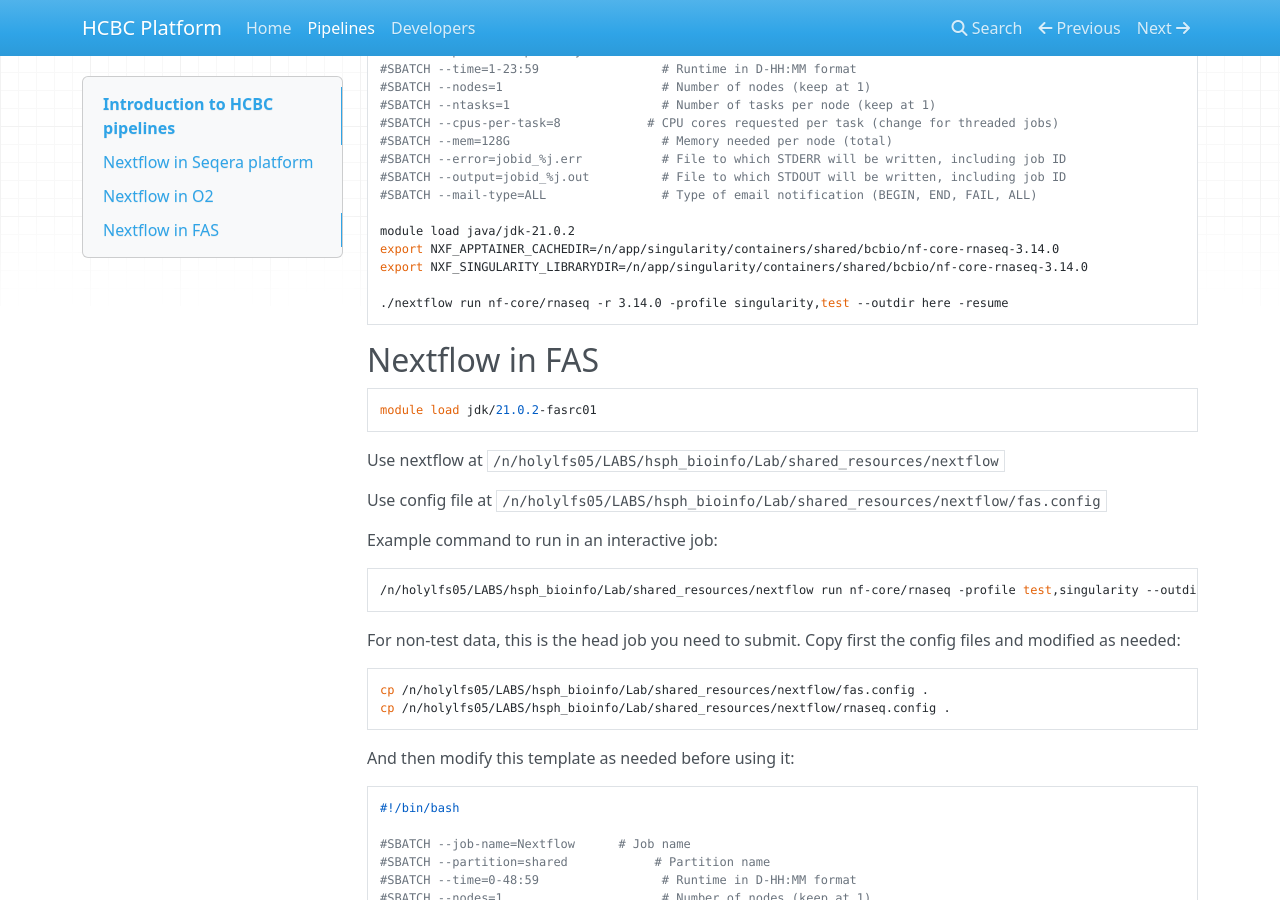
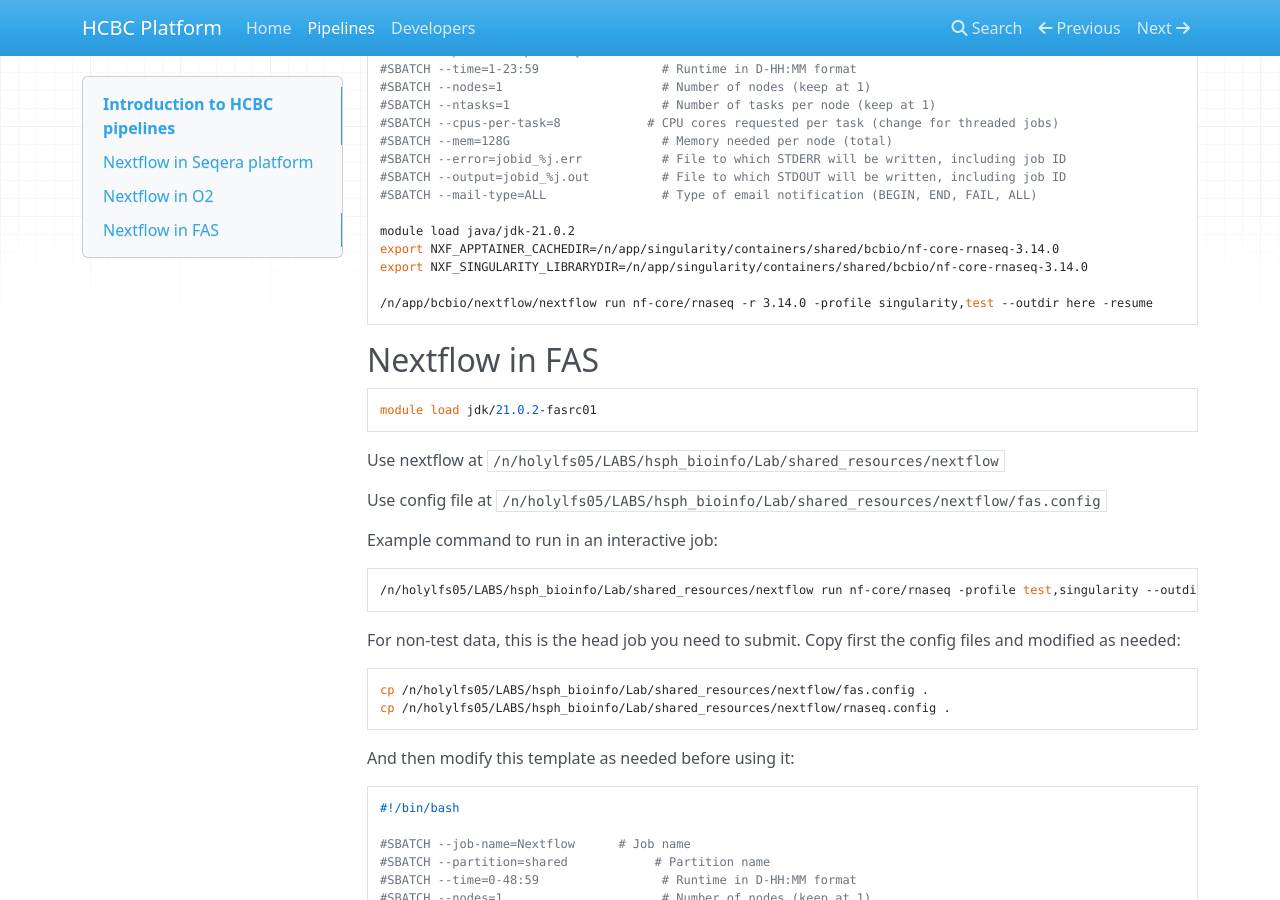
Before and after one commit to upendrabhattarai/test, an MkDocs documentation site: the page built from docs/pipelines.md, in a window 1280 px wide and 900 px high, scrolled down 906 px. Built offline with MkDocs 1.6.1, drawn with Linux system fonts in a browser that asks for light colours; nearby versions of some CDN libraries.

Commit message:
add path to nextflow

````diff
--- a/docs/pipelines.md
+++ b/docs/pipelines.md
@@ -49,7 +49,7 @@ module load java/jdk-21.0.2
 export NXF_APPTAINER_CACHEDIR=/n/app/singularity/containers/shared/bcbio/nf-core-rnaseq-3.14.0
 export NXF_SINGULARITY_LIBRARYDIR=/n/app/singularity/containers/shared/bcbio/nf-core-rnaseq-3.14.0
 
-./nextflow run nf-core/rnaseq -r 3.14.0 -profile singularity,test --outdir here -resume
+/n/app/bcbio/nextflow/nextflow run nf-core/rnaseq -r 3.14.0 -profile singularity,test --outdir here -resume
 ```
 
 ## Nextflow in FAS
````
